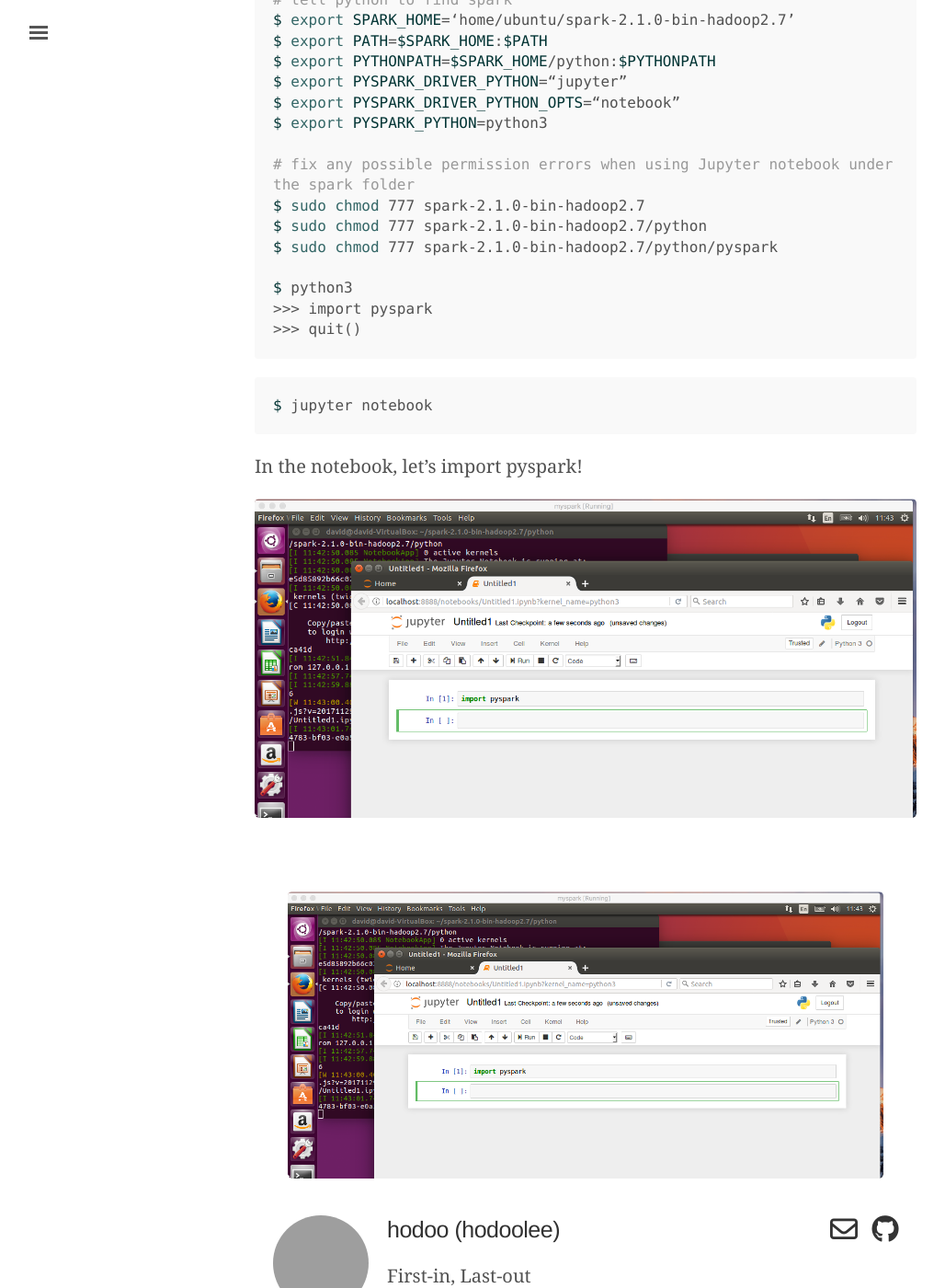
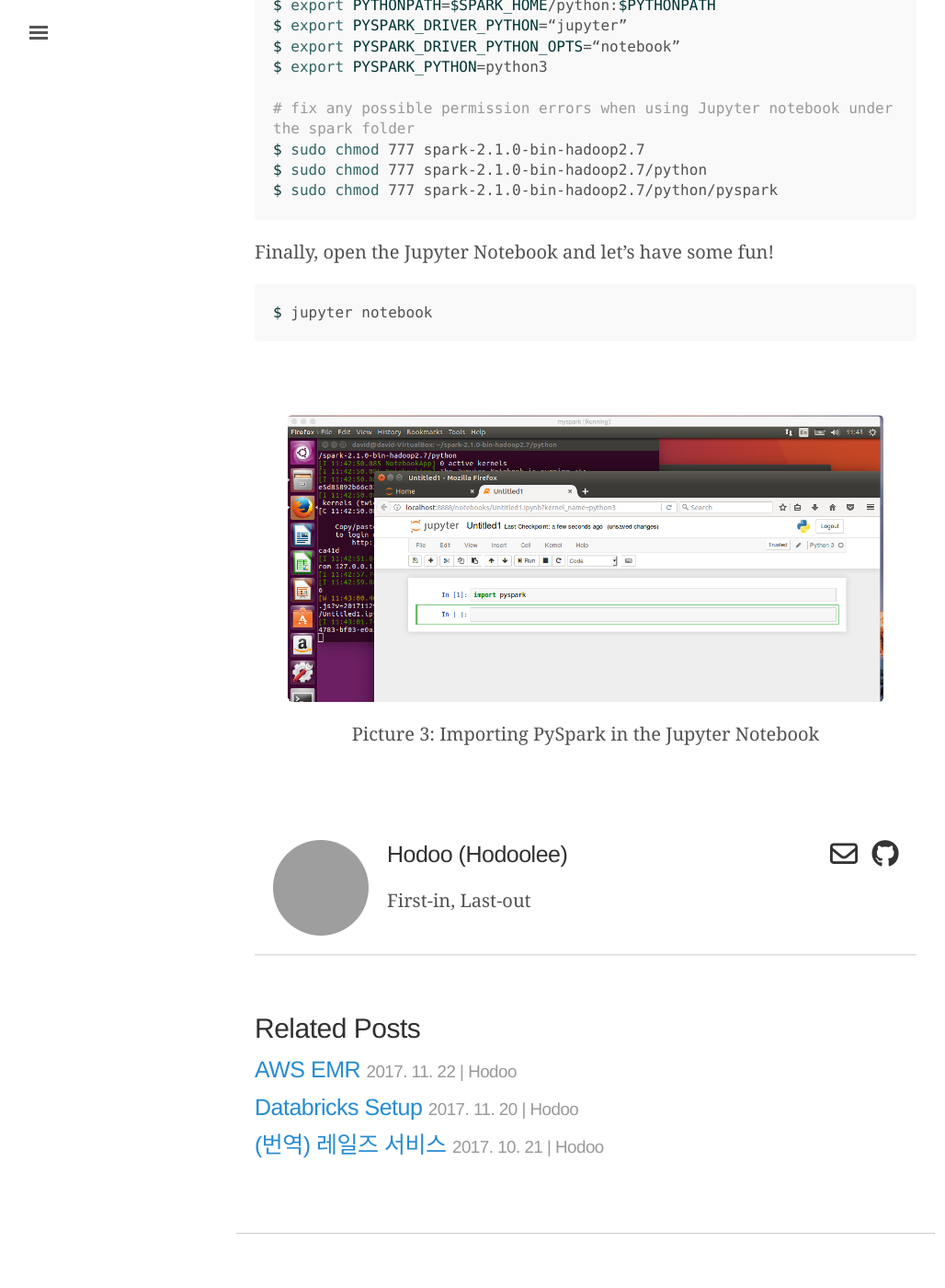
Before and after one commit to hodoolee/hodoolee.github.io, a Jekyll site: the page built from _posts/2017-11-01-setting-spark-on-vm.md, in a window 1280 px wide and 1400 px high, scrolled down 2381 px. Shown: the whole window at 92% size, without its empty margins (3-1031 px from the left). Built offline with Jekyll 4.4.1, drawn with Linux system fonts in a browser that asks for light colours; nearby versions of some CDN libraries; comment, search, counter and statistics services are not loaded; after the commit the page ends 3722 px from its top, so only the background shows below that; some of the changed text lies outside the part shown; grey boxes are pictures that could not be loaded.

Commit message:
Update a post: setting-spark-on-vm.md

````diff
--- a/_config.yml
+++ b/_config.yml
@@ -14,8 +14,8 @@
 # Authors
 authors:
   hodoo:
-    nickname: hodoo
-    fullname: hodoolee
+    nickname: Hodoo
+    fullname: Hodoolee
     description: 'First-in, Last-out'
     gravatar: 18ee2cca28c7060f59b9fdf2ddfe47e5
     email: public.hodoo@gmail.com
--- a/_posts/2017-11-01-setting-spark-on-vm.md
+++ b/_posts/2017-11-01-setting-spark-on-vm.md
@@ -1,19 +1,22 @@
 ---
 layout: post
-title: Setting Spark on VirtualMachine
+title: Setting up PySpark
 comments: true
-subdir: vm
+subdir: vm_spark
 tags:
 - Big Data
 ---
 
-## Note
+## Quick Note
 - Spark 2.1 is incompatible with Python 3.6
 - This will be resolved when Spark 2.2 is released
 - Python 3.5 will be used in this post to avoid issues
 
+## Set-up
+- [VirtualBox 5.2.2](https://www.virtualbox.org/wiki/Downloads)
+- [Ubuntu 16.04.3 LTS](https://www.ubuntu.com/download/desktop)
 
-![vm_1]({{ site.url }}/assets/images/{{ page.subdir }}/vm_1.png)
+{% include image.html subdir=page.subdir name='vm_1.png' caption='Picture 1: Installed Oracle VM VirtualBox Manager' %}
 
 Open a terminal and follow the commands.
 
@@ -34,12 +37,10 @@
 $ pip3 install py4j
 ```
 
-![vm_3]({{ site.url }}/assets/images/{{ page.subdir }}/vm_3.png)
+Now, download [Apache Spark](spark.apache.org/downloads.html) and move it to the home folder.
 
+{% include image.html subdir=page.subdir name='vm_4.png' caption='Picture 2: Downloading Apache Spark with 2.1.0 version' %}
 
-Download Spark file and move it to home folder.
-
-![vm_4]({{ site.url }}/assets/images/{{ page.subdir }}/vm_4.png)
 
 ```bash
 # unzip the file
@@ -57,18 +58,12 @@
 $ sudo chmod 777 spark-2.1.0-bin-hadoop2.7
 $ sudo chmod 777 spark-2.1.0-bin-hadoop2.7/python
 $ sudo chmod 777 spark-2.1.0-bin-hadoop2.7/python/pyspark
+```
 
-$ python3
->>> import pyspark
->>> quit()
-```
+Finally, open the Jupyter Notebook and let's have some fun!
 
 ```bash
 $ jupyter notebook
 ```
 
-In the notebook, let's import pyspark!
-
-![vm_5]({{ site.url }}/assets/images/{{ page.subdir }}/vm_5.png)
-
-{% include image.html subdir=page.subdir name='vm_5.png' caption='' %}
+{% include image.html subdir=page.subdir name='vm_5.png' caption='Picture 3: Importing PySpark in the Jupyter Notebook' %}
````
Also changed, not shown: assets/images/vm/vm_2.png (deleted), assets/images/vm_spark/vm_1.png (renamed from assets/images/vm/vm_1.png), assets/images/vm_spark/vm_2.png (added), assets/images/vm_spark/vm_3.png (renamed from assets/images/vm/vm_3.png), assets/images/vm_spark/vm_4.png (renamed from assets/images/vm/vm_4.png), assets/images/vm_spark/vm_5.png (renamed from assets/images/vm/vm_5.png).
